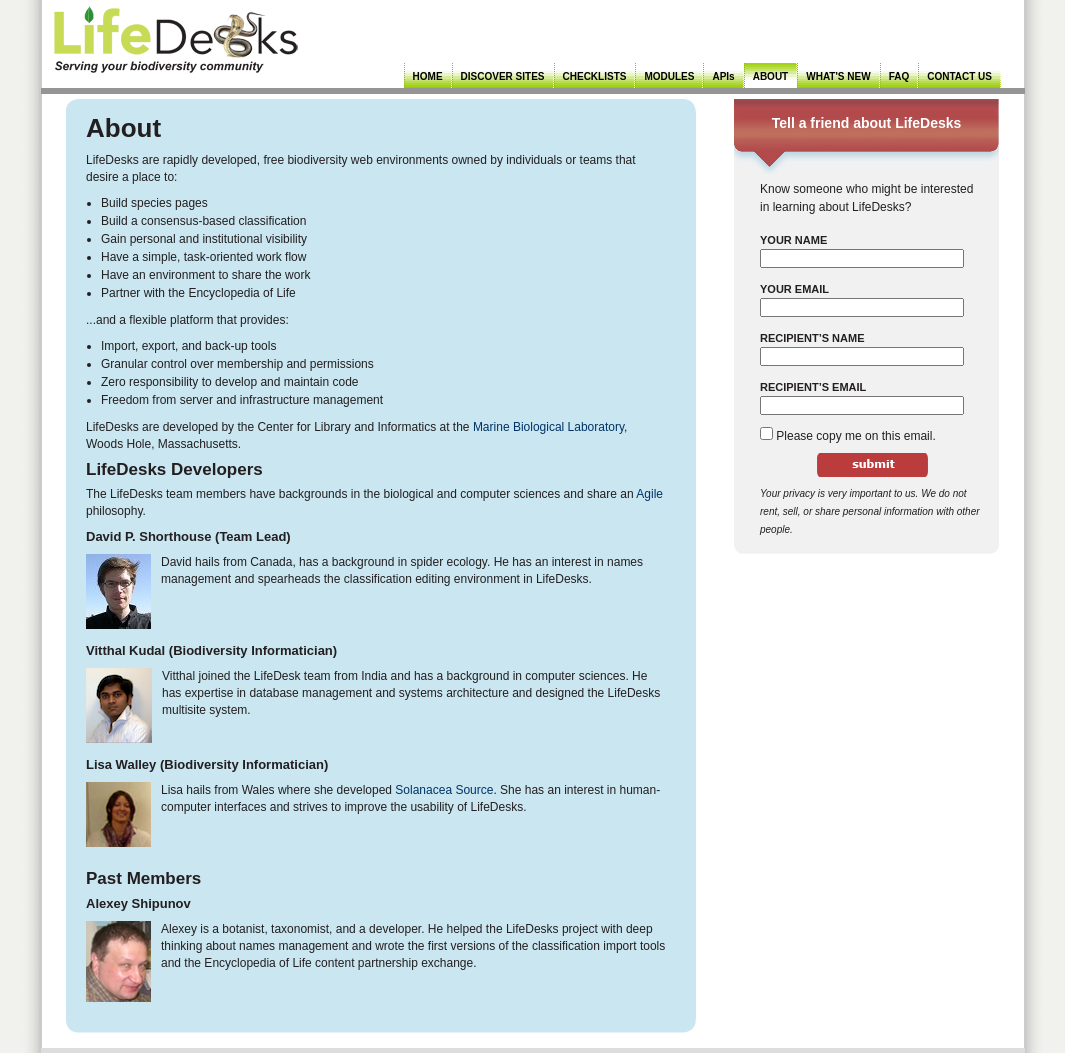
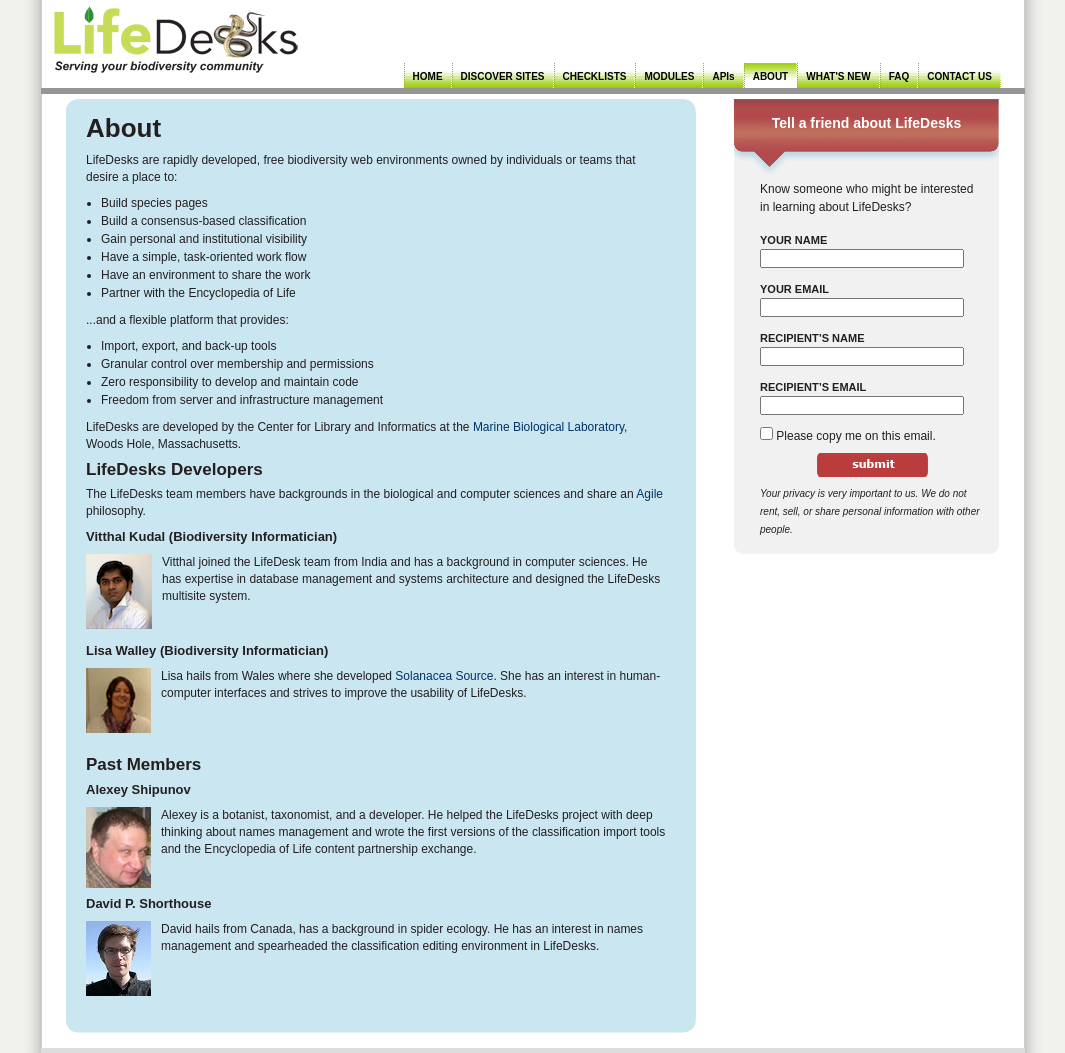
Before and after one commit to LifeDesks/LifeDesksMarketing, a PHP site: page /about/ in a window 1280 px wide. Shown: the part 31-1084 px from the top of the page, without its empty margins (107-1172 px from the left). Run offline with PHP 8.4, Linux system fonts and the light colour scheme.

Commit message:
Changed the About page

```diff
--- a/about/index.php
+++ b/about/index.php
@@ -47,9 +47,6 @@ require_once('../conf/vars.inc.php');
 
 <p>The LifeDesks team members have backgrounds in the biological and computer sciences and share an <a href="http://en.wikipedia.org/wiki/Agile_software_development">Agile</a> philosophy.</p>
 
-<h4>David P. Shorthouse (Team Lead)</h4>
-<p class="about-bio"><img src="/images/shorthouse.jpg" alt="David Shorthouse" class="about-mugshots" />David hails from Canada, has a background in spider ecology. He has an interest in names management and spearheads the classification editing environment in LifeDesks.</p>
-
 <h4>Vitthal Kudal (Biodiversity Informatician)</h4>
 <p class="about-bio"><img src="/images/kudal.png" alt="Vitthal Kudal" class="about-mugshots" />Vitthal joined the LifeDesk team from India and has a background in computer sciences. He has expertise in database management and systems architecture and designed the LifeDesks multisite system.</p>
 
@@ -60,6 +57,9 @@ require_once('../conf/vars.inc.php');
 
 <h4>Alexey Shipunov</h4>
 <p class="about-bio"><img src="/images/shipunov.jpg" alt="Alexey Shipunov" class="about-mugshots" />Alexey is a botanist, taxonomist, and a developer. He helped the LifeDesks project with deep thinking about names management and wrote the first versions of the classification import tools and the Encyclopedia of Life content partnership exchange.</p>
+
+<h4>David P. Shorthouse</h4>
+<p class="about-bio"><img src="/images/shorthouse.jpg" alt="David Shorthouse" class="about-mugshots" />David hails from Canada, has a background in spider ecology. He has an interest in names management and spearheaded the classification editing environment in LifeDesks.</p>
 
         		</div>
 				<img src="/images/bluebox_bottom_bg.gif" alt="" />
```
Also changed, not shown: 1 other file.
